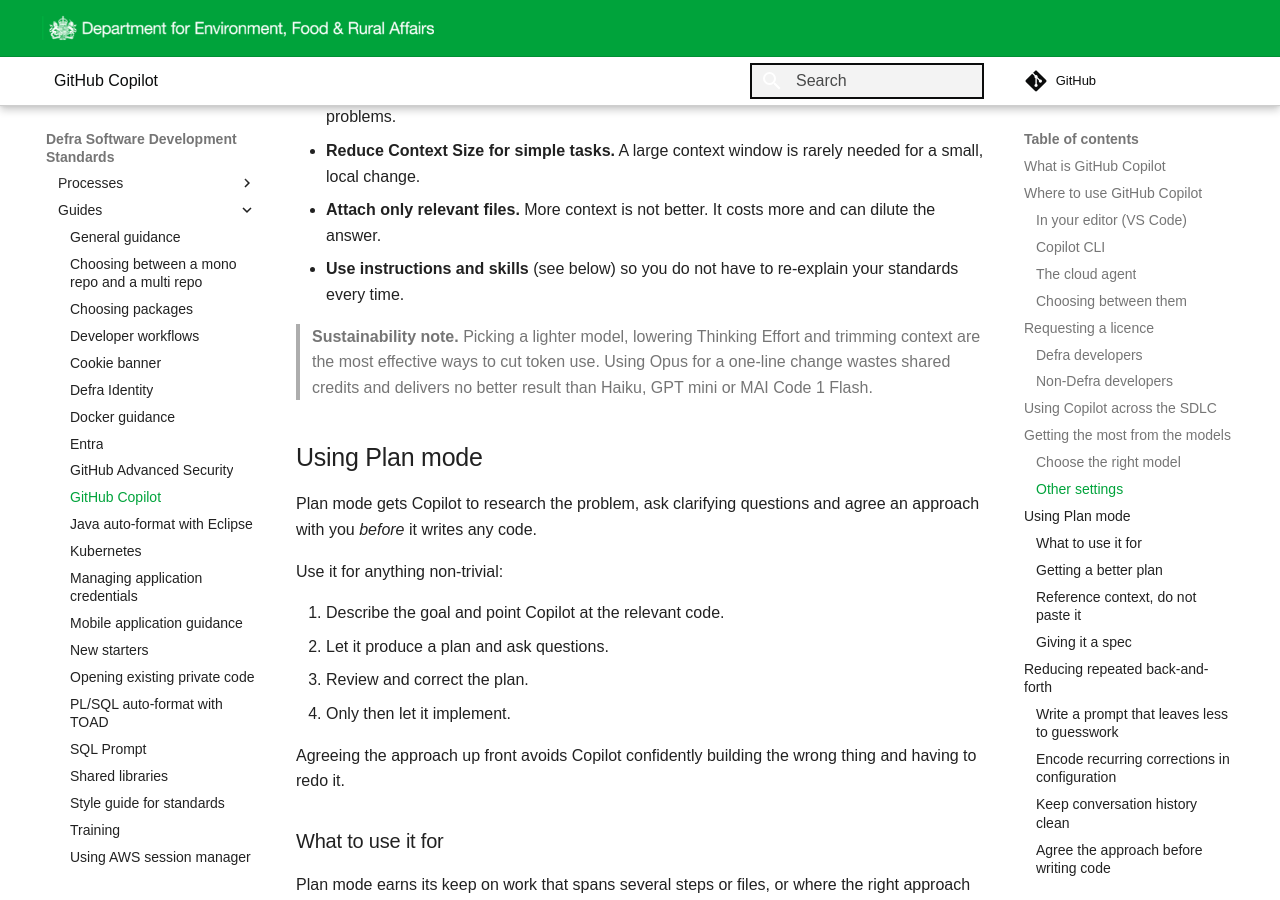
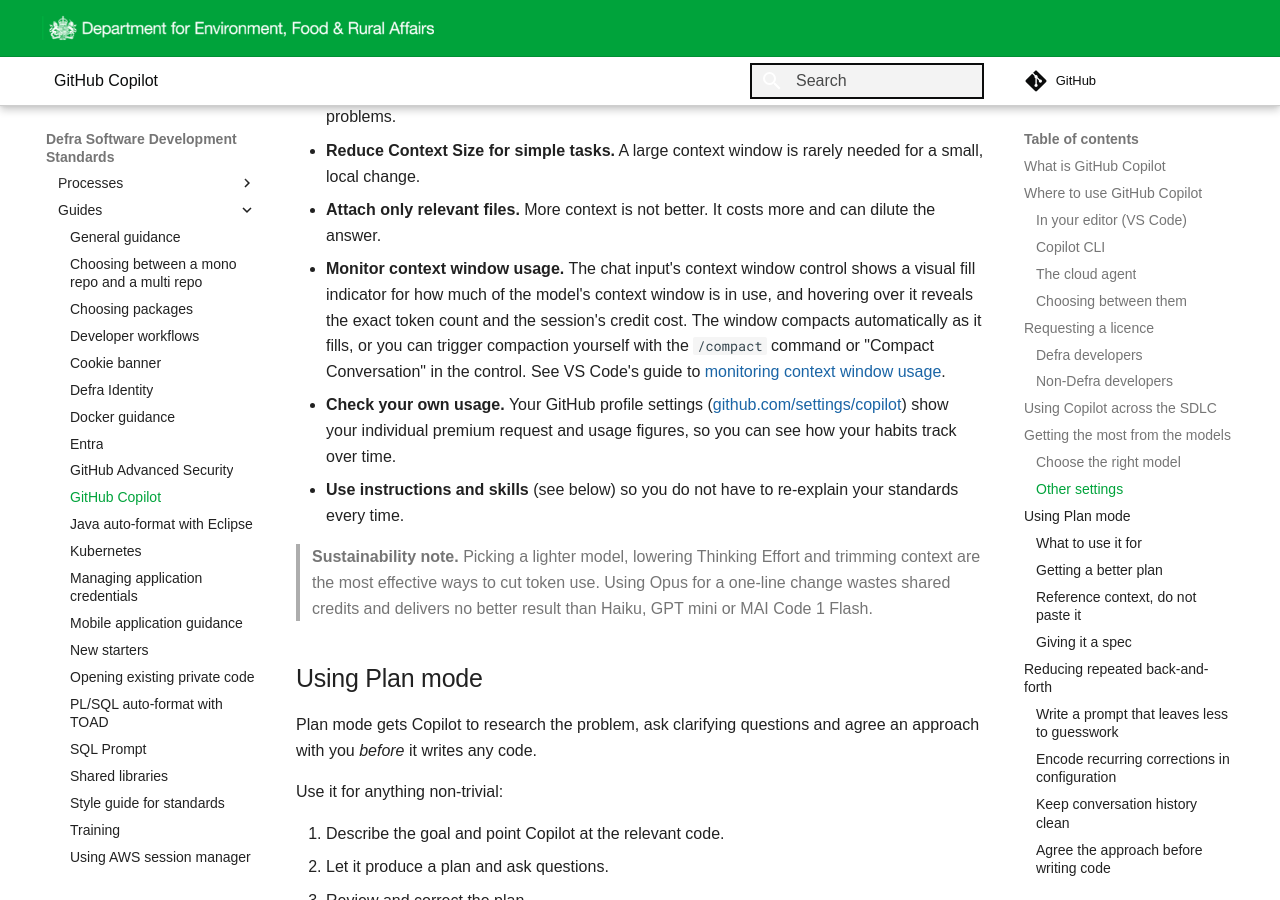
Before and after one commit to DEFRA/software-development-standards, an MkDocs documentation site: the page built from docs/guides/github_copilot.md, in a window 1280 px wide and 900 px high, scrolled down 6019 px. Built offline with MkDocs 1.6.1 and Material for MkDocs 9.7.7, drawn with Linux system fonts in a browser that asks for light colours; some web fonts are replaced; comment, search, counter and statistics services are not loaded.

Commit message:
Add contenxt monitoring

```diff
--- a/docs/guides/github_copilot.md
+++ b/docs/guides/github_copilot.md
@@ -133,6 +133,8 @@ Model names and their exact strengths change often. The models made available to
 - **Match Thinking Effort to the task.** Lower it for simple edits, raise it for hard reasoning problems.
 - **Reduce Context Size for simple tasks.** A large context window is rarely needed for a small, local change.
 - **Attach only relevant files.** More context is not better. It costs more and can dilute the answer.
+- **Monitor context window usage.** The chat input's context window control shows a visual fill indicator for how much of the model's context window is in use, and hovering over it reveals the exact token count and the session's credit cost. The window compacts automatically as it fills, or you can trigger compaction yourself with the `/compact` command or "Compact Conversation" in the control. See VS Code's guide to [monitoring context window usage](https://code.visualstudio.com/docs/chat/copilot-chat-context#_monitor-context-window-usage).
+- **Check your own usage.** Your GitHub profile settings ([github.com/settings/copilot](https://github.com/settings/copilot)) show your individual premium request and usage figures, so you can see how your habits track over time.
 - **Use instructions and skills** (see below) so you do not have to re-explain your standards every time.
 
 > **Sustainability note.** Picking a lighter model, lowering Thinking Effort and trimming context are the most effective ways to cut token use. Using Opus for a one-line change wastes shared credits and delivers no better result than Haiku, GPT mini or MAI Code 1 Flash.
```
